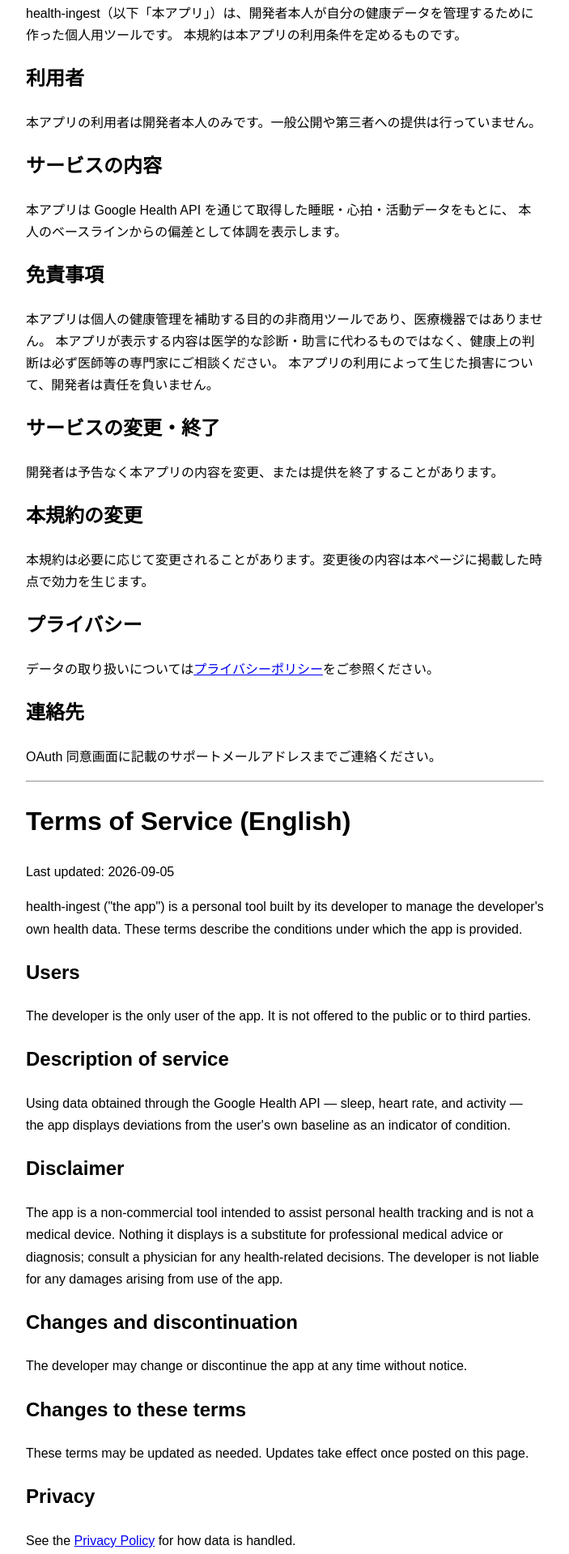
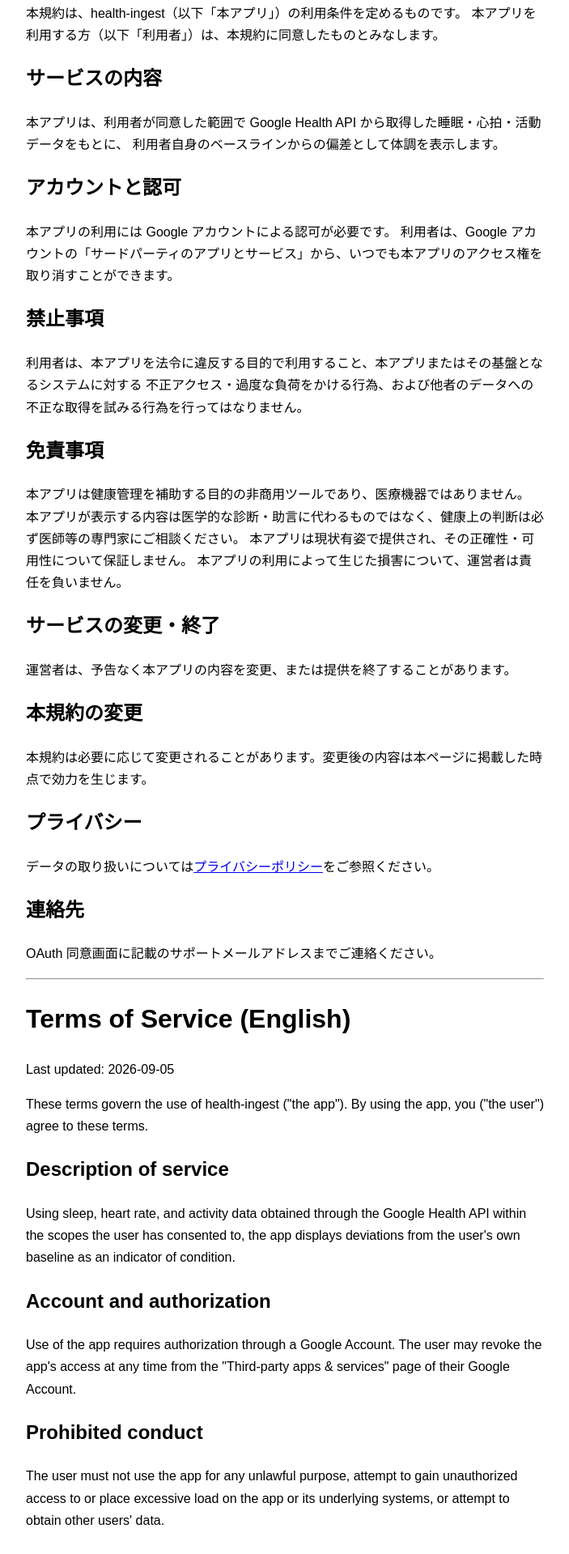
Before and after one commit to devkinako/oauth-site, a plain HTML site: page terms.html in a window 1280 px wide. Shown: the part 164-2083 px from the top of the page at 81% size, without its empty margins (288-991 px from the left). Drawn offline with Linux system fonts and the light colour scheme.

Commit message:
fix terms.html

```diff
--- a/terms.html
+++ b/terms.html
@@ -9,19 +9,24 @@
 <body>
 <h1>利用規約</h1>
 <p>最終更新: 2026-09-05</p>
-<p>health-ingest（以下「本アプリ」）は、開発者本人が自分の健康データを管理するために作った個人用ツールです。
-本規約は本アプリの利用条件を定めるものです。</p>
-<h2>利用者</h2>
-<p>本アプリの利用者は開発者本人のみです。一般公開や第三者への提供は行っていません。</p>
+<p>本規約は、health-ingest（以下「本アプリ」）の利用条件を定めるものです。
+本アプリを利用する方（以下「利用者」）は、本規約に同意したものとみなします。</p>
 <h2>サービスの内容</h2>
-<p>本アプリは Google Health API を通じて取得した睡眠・心拍・活動データをもとに、
-本人のベースラインからの偏差として体調を表示します。</p>
+<p>本アプリは、利用者が同意した範囲で Google Health API から取得した睡眠・心拍・活動データをもとに、
+利用者自身のベースラインからの偏差として体調を表示します。</p>
+<h2>アカウントと認可</h2>
+<p>本アプリの利用には Google アカウントによる認可が必要です。
+利用者は、Google アカウントの「サードパーティのアプリとサービス」から、いつでも本アプリのアクセス権を取り消すことができます。</p>
+<h2>禁止事項</h2>
+<p>利用者は、本アプリを法令に違反する目的で利用すること、本アプリまたはその基盤となるシステムに対する
+不正アクセス・過度な負荷をかける行為、および他者のデータへの不正な取得を試みる行為を行ってはなりません。</p>
 <h2>免責事項</h2>
-<p>本アプリは個人の健康管理を補助する目的の非商用ツールであり、医療機器ではありません。
+<p>本アプリは健康管理を補助する目的の非商用ツールであり、医療機器ではありません。
 本アプリが表示する内容は医学的な診断・助言に代わるものではなく、健康上の判断は必ず医師等の専門家にご相談ください。
-本アプリの利用によって生じた損害について、開発者は責任を負いません。</p>
+本アプリは現状有姿で提供され、その正確性・可用性について保証しません。
+本アプリの利用によって生じた損害について、運営者は責任を負いません。</p>
 <h2>サービスの変更・終了</h2>
-<p>開発者は予告なく本アプリの内容を変更、または提供を終了することがあります。</p>
+<p>運営者は、予告なく本アプリの内容を変更、または提供を終了することがあります。</p>
 <h2>本規約の変更</h2>
 <p>本規約は必要に応じて変更されることがあります。変更後の内容は本ページに掲載した時点で効力を生じます。</p>
 <h2>プライバシー</h2>
@@ -32,19 +37,23 @@
 <hr>
 <h1 id="en">Terms of Service (English)</h1>
 <p>Last updated: 2026-09-05</p>
-<p>health-ingest ("the app") is a personal tool built by its developer to manage the developer's own health data.
-These terms describe the conditions under which the app is provided.</p>
-<h2>Users</h2>
-<p>The developer is the only user of the app. It is not offered to the public or to third parties.</p>
+<p>These terms govern the use of health-ingest ("the app"). By using the app, you ("the user") agree to these terms.</p>
 <h2>Description of service</h2>
-<p>Using data obtained through the Google Health API — sleep, heart rate, and activity — the app displays
-deviations from the user's own baseline as an indicator of condition.</p>
+<p>Using sleep, heart rate, and activity data obtained through the Google Health API within the scopes the user has
+consented to, the app displays deviations from the user's own baseline as an indicator of condition.</p>
+<h2>Account and authorization</h2>
+<p>Use of the app requires authorization through a Google Account. The user may revoke the app's access at any time
+from the "Third-party apps &amp; services" page of their Google Account.</p>
+<h2>Prohibited conduct</h2>
+<p>The user must not use the app for any unlawful purpose, attempt to gain unauthorized access to or place excessive
+load on the app or its underlying systems, or attempt to obtain other users' data.</p>
 <h2>Disclaimer</h2>
 <p>The app is a non-commercial tool intended to assist personal health tracking and is not a medical device.
 Nothing it displays is a substitute for professional medical advice or diagnosis; consult a physician for any
-health-related decisions. The developer is not liable for any damages arising from use of the app.</p>
+health-related decisions. The app is provided "as is", without warranty of accuracy or availability.
+The operator is not liable for any damages arising from use of the app.</p>
 <h2>Changes and discontinuation</h2>
-<p>The developer may change or discontinue the app at any time without notice.</p>
+<p>The operator may change or discontinue the app at any time without notice.</p>
 <h2>Changes to these terms</h2>
 <p>These terms may be updated as needed. Updates take effect once posted on this page.</p>
 <h2>Privacy</h2>
```
Also changed, not shown: privacy.html (+11 -11 lines).
